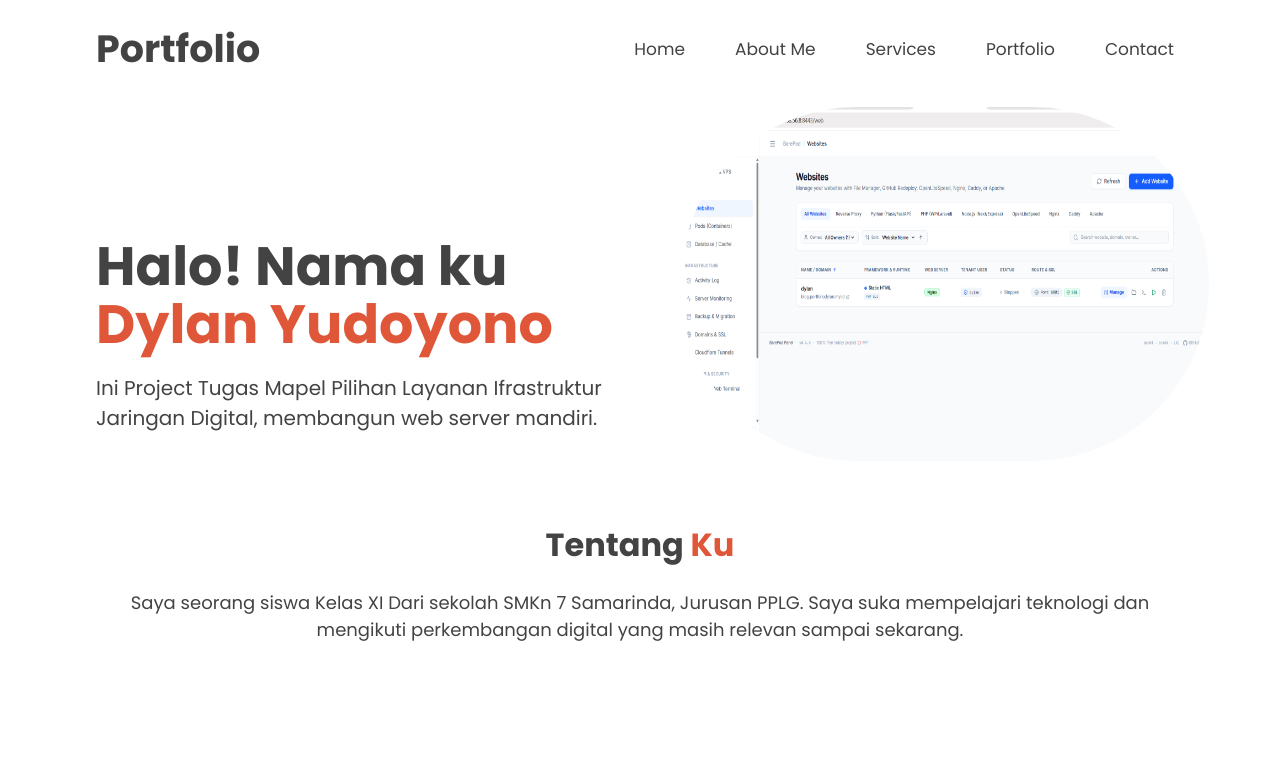
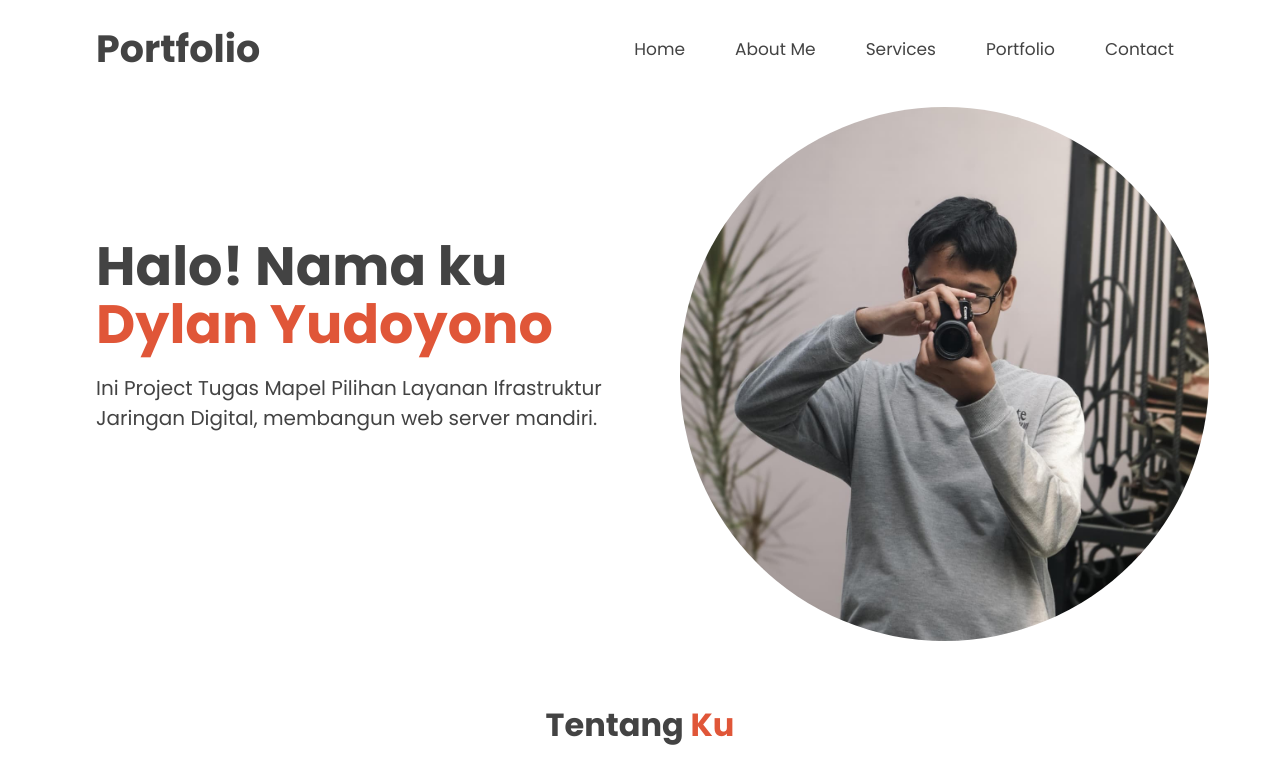
Before and after one commit to dylanyudoyono10-cell/portfoliodylan.github.io, a plain HTML site: page index.html in a window 1280 px wide. Shown: the top 766 px of the page. Drawn offline with nearby package versions, Linux system fonts and the light colour scheme; a web font is replaced by a local one.

Commit message:
salah masukin

```diff
--- a/index.html
+++ b/index.html
@@ -72,7 +72,7 @@
             data-aos-once="true"
           >
             <img
-              src="../portfoliodylan.github.io/images/portfolio_image/portfolio.png"
+              src="../portfoliodylan.github.io/images/personal_photo.jpeg"
               alt="hero images"
             />
           </div>
```
